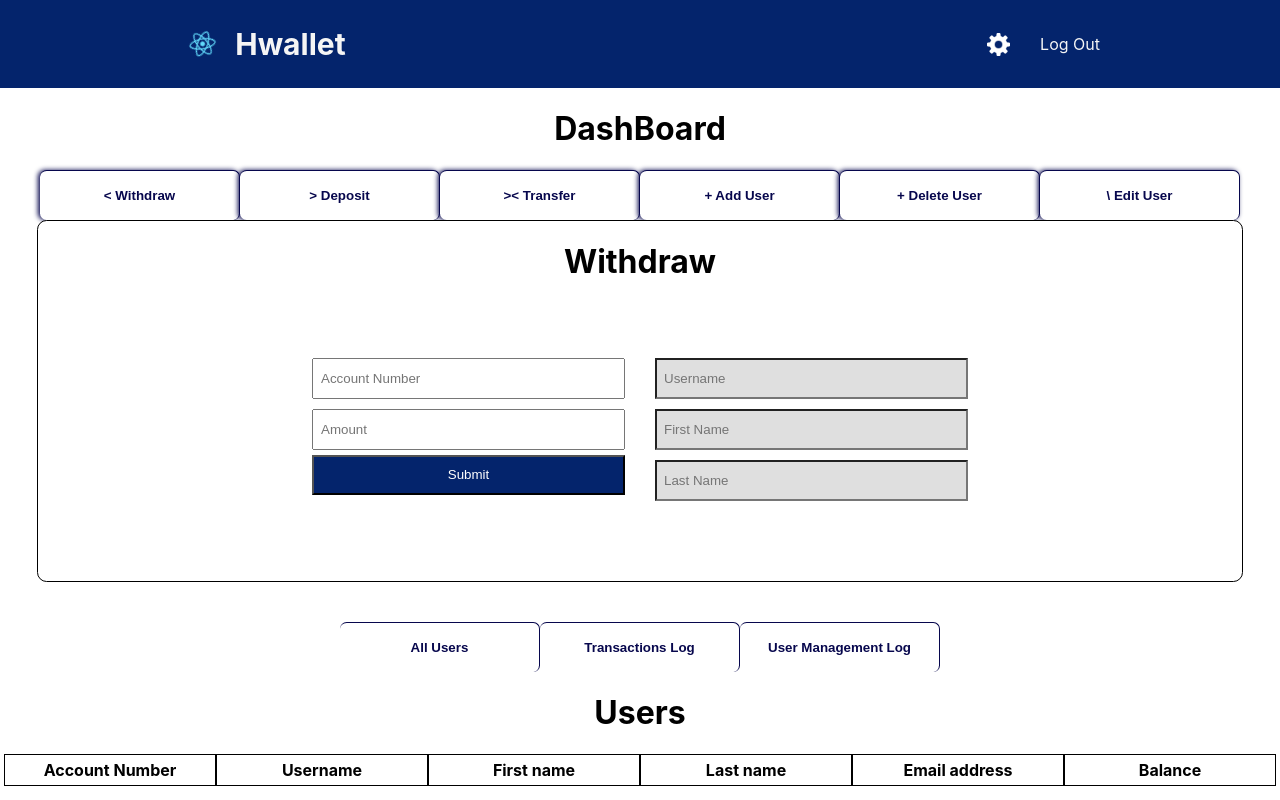
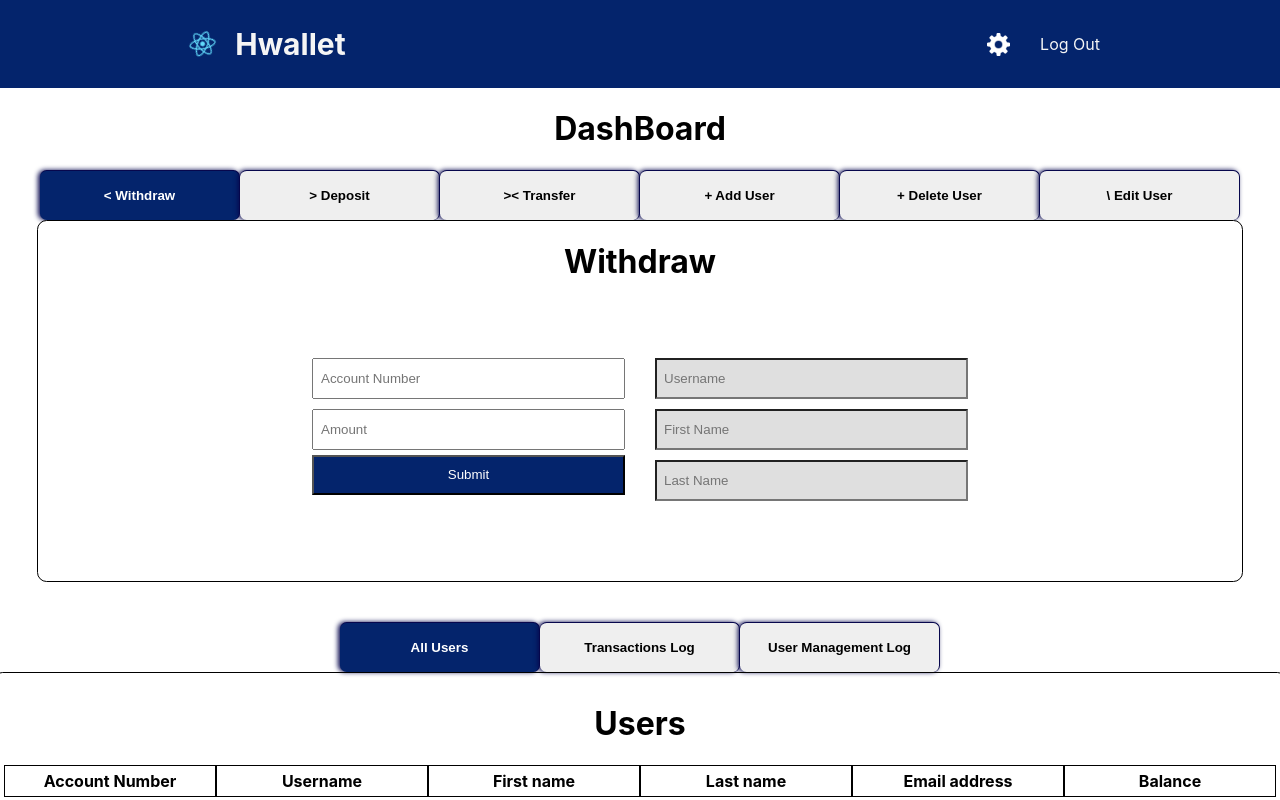
Before and after one commit to Hoshaiah/bank-app, a React (Create React App) app: page / in a window 1280 px wide. Both pictures are taken after a click on the element "Admin". Shown: the top 800 px of the page. Built offline with nearby package versions, Linux system fonts and the light colour scheme.

Commit message:
added css tab effect

```diff
--- a/src/App.css
+++ b/src/App.css
@@ -715,15 +715,17 @@ div#linkBankReminder {
 #employeeActions button {
   width: 200px;
   height: 50px;
-  color:rgb(7, 7, 77);
-  background-color: white;
   border: 1px solid rgb(7, 7, 77);
   border-radius: 0.5em;
   font-weight: bolder;
   border-bottom: transparent;
   border-left: transparent;
   box-shadow: -2px 0px 5px rgb(7, 7, 77);;
+}
 
+.active {
+  color: white;
+  background-color: #04246c;
 }
 
 #employeePopupPane {
@@ -1075,12 +1077,16 @@ div#linkBankReminder {
 #employeeTabs button {
   width: 200px;
   height: 50px;
-  color:rgb(7, 7, 77);
-  background-color: white;
   border: 1px solid rgb(7, 7, 77);
   border-radius: 0.5em;
   font-weight: bolder;
   border-bottom: transparent;
   border-left: transparent;
+  box-shadow: -2px 0px 5px rgb(7, 7, 77);;
+}
 
+#employeeMainPopup{
+  border: 1px solid;
+  border-radius: 0.6em;
+  padding: 10px;
 }
--- a/src/js/Employee.js
+++ b/src/js/Employee.js
@@ -11,6 +11,38 @@ function Employee(props){
     const [overlayVisiblity, setOverlayVisibility] = useState("hidden")
     const [popupAction, setPopupAction] = useState("withdraw")
     const [infoPopupAction, setInfoPopupAction] = useState("allUsers")
+    const [tabState, setTabState] = useState({
+        withdraw: "active",
+        deposit: "inactive",
+        transfer: "inactive",
+        addUser: "inactive",
+        deleteUser: "inactive",
+        editUser: "inactive"
+    })
+    const [infoTabState, setInfoTabState] = useState({
+        allUsers: "active",
+        transactionsLog: "inactive",
+        userManagementLog: "inactive"
+    })
+
+    function inactivateTabs(){
+        return {
+            withdraw: "inactive",
+            deposit: "inactive",
+            transfer: "inactive",
+            addUser: "inactive",
+            deleteUser: "inactive",
+            editUser: "inactive"
+        }
+    }
+
+    function inactivateInfoTabs(){
+        return {
+            allUsers: "inactive",
+            transactionsLog: "inactive",
+            userManagementLog: "inactive"
+        }
+    }
 
     const onExit = () => {
         setIsEmployeePage(false)
@@ -47,37 +79,65 @@ function Employee(props){
 
     const onWithdrawClick = () =>{
         setPopupAction("withdraw")
+        setTabState({
+            "withdraw": "active"
+        })
     }
 
     const onDepositClick = () => {
         setPopupAction("deposit")
+        setTabState({
+            "deposit": "active"
+        })
     }
 
     const onTransferClick = () => {
         setPopupAction("transfer")
+        setTabState({
+            "transfer": "active"
+        })
     }
     const onAddUserClick = () => {
         setPopupAction("addUser")
+        setTabState({
+            "addUser": "active"
+        })
     }
 
     const onDeleteUserClick = () => {
         setPopupAction("deleteUser")
+        setTabState({
+            "deleteUser": "active"
+        })
     }
 
     const onEditUserClick = () => {
         setPopupAction("editUser")
+        setInfoTabState({
+            "editUser": "active"
+        })
     }
 
     const onAllUsersClick = () => {
         setInfoPopupAction("allUsers")
+        setInfoTabState({
+            "allUsers": "active"
+        })
+        console.log(tabState)
     }
 
     const onTransactionsLogClick = () => {
         setInfoPopupAction("transactionsLog")
+        setInfoTabState({
+            "transactionsLog": "active"
+        })
     }
 
     const onUserManagementLogClick = () => {
         setInfoPopupAction("userManagementLog")
+        setInfoTabState({
+            "userManagementLog": "active"
+        })
     }
 
     if (isEmployeePage){
@@ -106,12 +166,12 @@ function Employee(props){
                     <div id="employeeMainTop">
                         <h1>DashBoard</h1>
                         <div id="employeeActions">
-                                <button onClick={onWithdrawClick}>{"<"} Withdraw</button>
-                                <button onClick={onDepositClick}>{">"} Deposit</button>
-                                <button onClick={onTransferClick}>{"><"} Transfer</button>
-                                <button onClick={onAddUserClick} id="addUserButton">+ Add User</button>
-                                <button onClick={onDeleteUserClick} id="addUserButton">+ Delete User</button>
-                                <button onClick={onEditUserClick} id="addUserButton"> \ Edit User</button>
+                                <button className={tabState.withdraw} onClick={onWithdrawClick}>{"<"} Withdraw</button>
+                                <button className={tabState.deposit} onClick={onDepositClick}>{">"} Deposit</button>
+                                <button className={tabState.transfer} onClick={onTransferClick}>{"><"} Transfer</button>
+                                <button className={tabState.addUser} onClick={onAddUserClick} id="addUserButton">+ Add User</button>
+                                <button className={tabState.deleteUser} onClick={onDeleteUserClick} id="addUserButton">+ Delete User</button>
+                                <button className={tabState.editUser} onClick={onEditUserClick} id="addUserButton"> \ Edit User</button>
                         </div>
                         <div id="employeePopupPane" >
                             <EmployeePopup
@@ -131,9 +191,9 @@ function Employee(props){
                     </div>
                     <div id="employeeMainBottom">
                         <div id="employeeTabs">
-                            <button onClick={onAllUsersClick}>All Users</button>
-                            <button onClick={onTransactionsLogClick}>Transactions Log </button>
-                            <button onClick={onUserManagementLogClick}>User Management Log</button>
+                            <button className={infoTabState.allUsers} onClick={onAllUsersClick}>All Users</button>
+                            <button className={infoTabState.transactionsLog} onClick={onTransactionsLogClick}>Transactions Log </button>
+                            <button className={infoTabState.userManagementLog} onClick={onUserManagementLogClick}>User Management Log</button>
                         </div>
                         <div id="employeeMainPopup">
                             <EmployeeMainPopup
```
